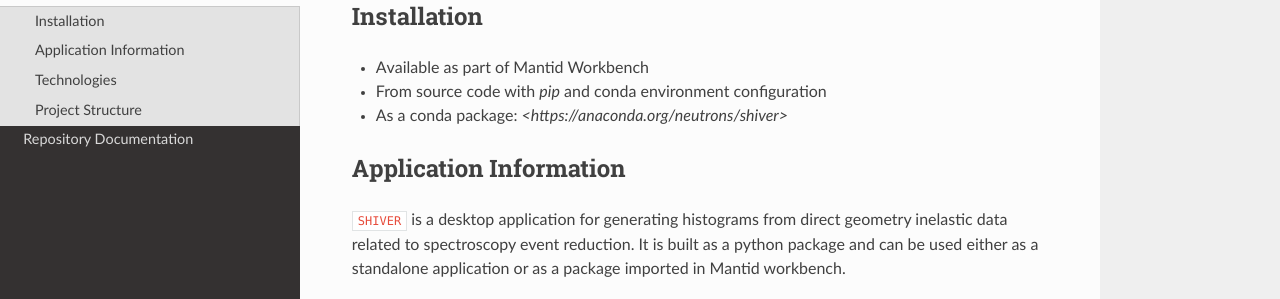
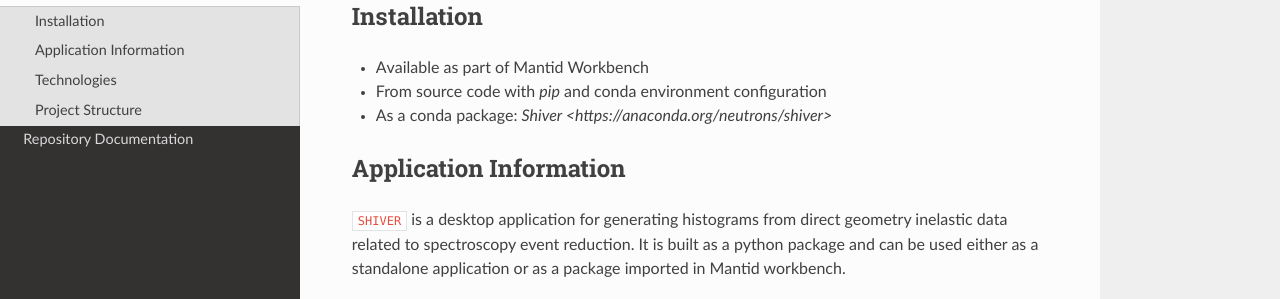
Before and after one commit to neutrons/Shiver, a Sphinx documentation site: the page built from docs/source/usage.rst, in a window 1280 px wide and 1085 px high. Shown: the part 160-459 px from the top of the window. Built offline with Sphinx 7.4.7 and the Read the Docs theme 2.0.0, drawn with Linux system fonts in a browser that asks for light colours; the version number could not be read and is left out.

Commit message:
url for conda package

```diff
--- a/docs/source/usage.rst
+++ b/docs/source/usage.rst
@@ -8,7 +8,7 @@
 
 - Available as part of Mantid Workbench
 - From source code with `pip` and conda environment configuration
-- As a conda package: `<https://anaconda.org/neutrons/shiver>`
+- As a conda package: `Shiver <https://anaconda.org/neutrons/shiver>`
 
 Application Information
 -----------------------
```
